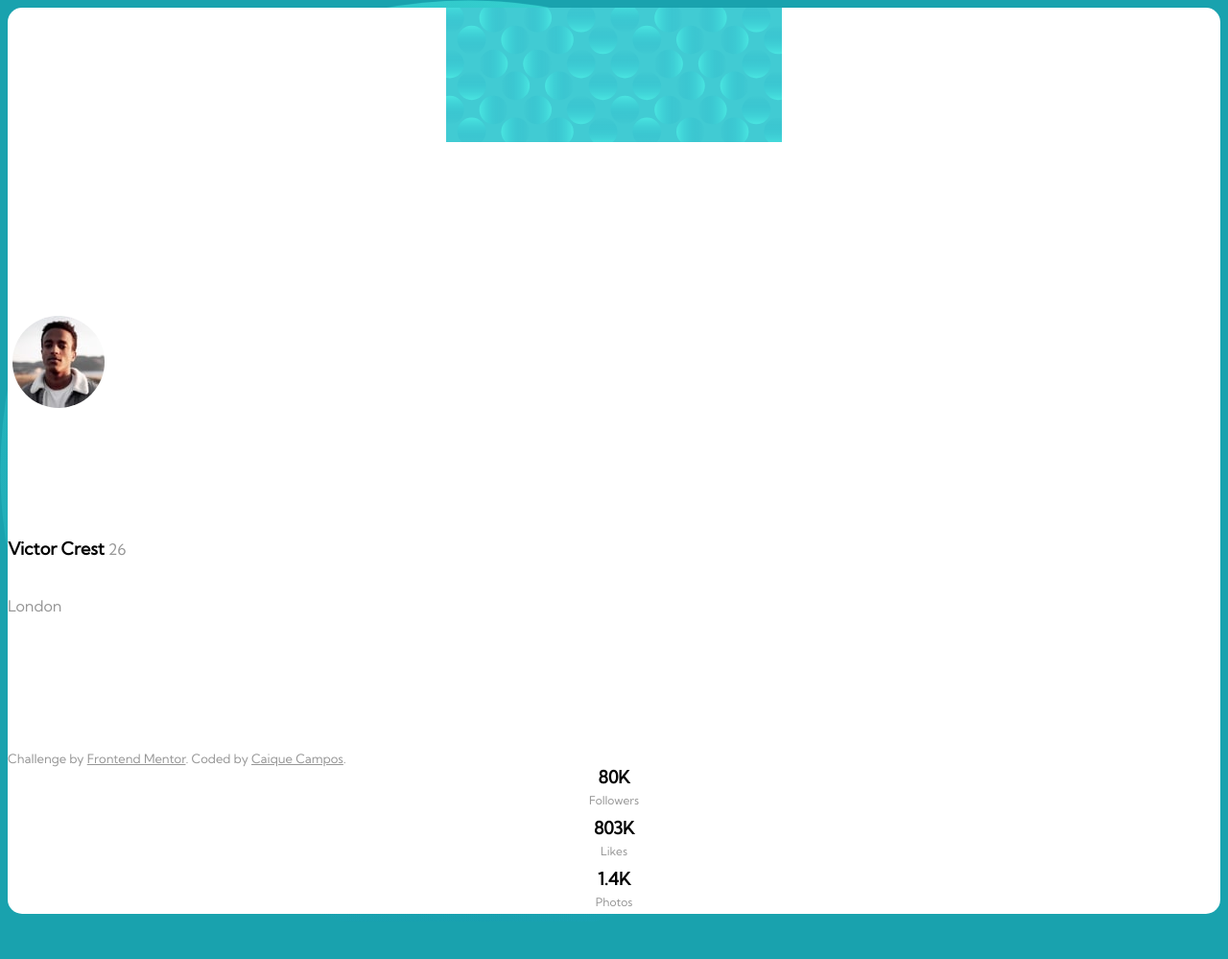
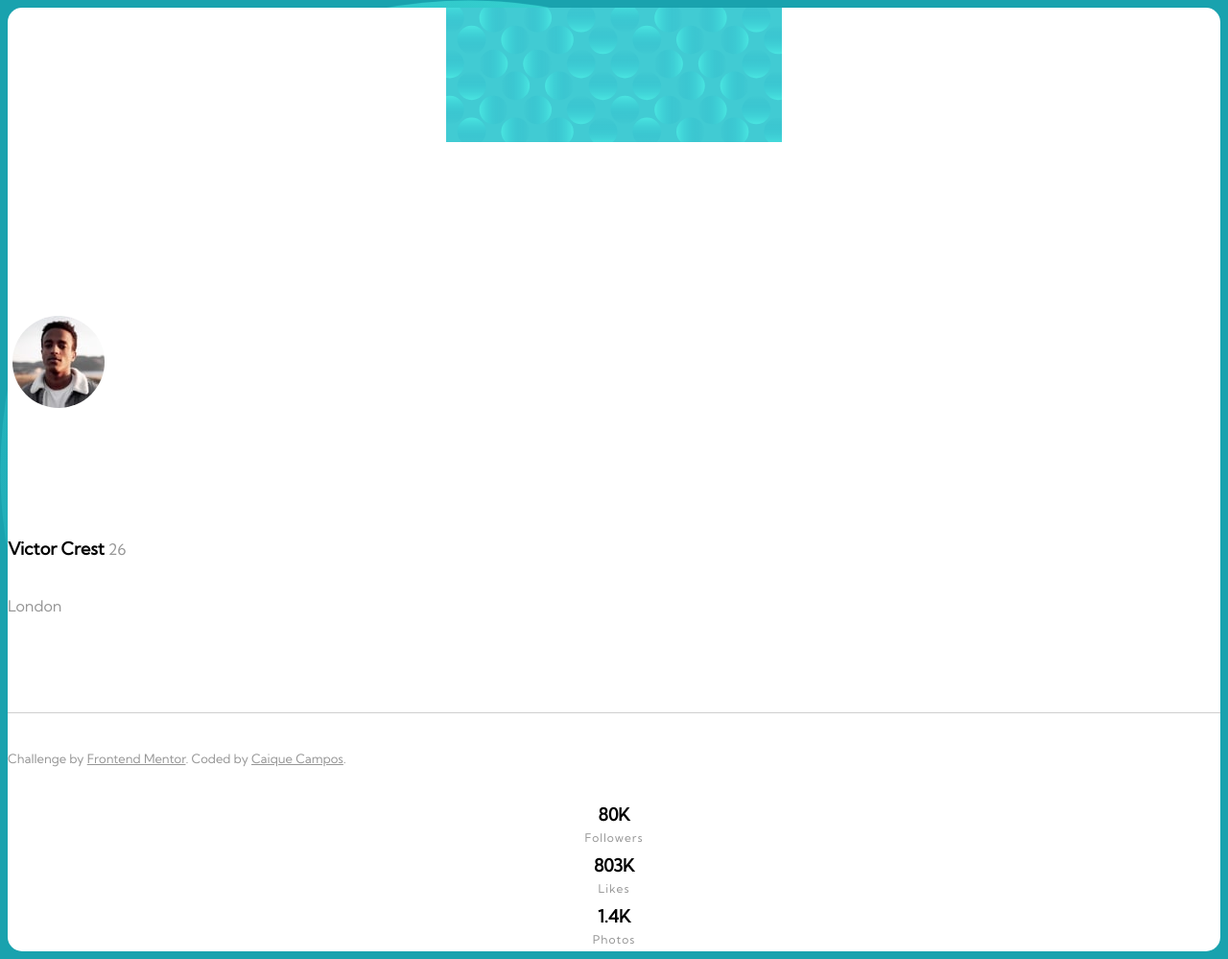
Before and after one commit to Oliveiras96/profile-card-component-main, a plain HTML site: page index.html in a window 1280 px wide. Shown: the whole page at 96% size. Before the commit the page ends 960 px from the top, so only its background shows below. Drawn offline with Linux system fonts and the light colour scheme.

Commit message:
adds line break and final touches

```diff
--- a/css/style.css
+++ b/css/style.css
@@ -21,7 +21,7 @@ body {
 b {
     color: black;
     font-size: 18px;
-    font-weight: 700;
+    font-weight: 900;
 }
 
 .profilePic img {
@@ -39,7 +39,9 @@ b {
 }
 
 .secondaryInfo {
-    margin-top: 12%;
+    margin-top: 8%;
+    padding-top: 7%;
+    border-top: 1px solid  hsl(0, 0%, 81%);
 }
 
 .social {
@@ -54,6 +56,7 @@ b {
 .statsDescription {
     padding-top: 5px;
     font-size: 12px;
+    letter-spacing: 1px;
 }
 
 .attribution {
@@ -98,6 +101,7 @@ b {
 
 
 }
+/* ---------------------------------------------------------------- */
 
 /* For Desktop */
 @media only screen and (min-width: 1440px){
@@ -130,3 +134,5 @@ b {
         flex-direction: column;
     }
 }
+
+/* -------------------------------------------------------------------- */
--- a/index.html
+++ b/index.html
@@ -1,17 +1,18 @@
 <!DOCTYPE html>
+
 <html lang="en">
 <head>
   <meta charset="UTF-8">
-  <meta name="viewport" content="width=device-width, initial-scale=1.0"> <!-- displays site properly based on user's device -->
+  <meta name="viewport" content="width=device-width, initial-scale=1.0">
 
   <link rel="icon" type="image/png" sizes="32x32" href="./images/favicon-32x32.png">
+
   <link rel="preconnect" href="https://fonts.gstatic.com">
   <link href="https://fonts.googleapis.com/css2?family=Kumbh+Sans&display=swap" rel="stylesheet">
+
   <link rel="stylesheet" type="text/css" href="css/style.css">
 
   <title>Frontend Mentor | Profile card component</title>
-
-  <!-- Feel free to remove these styles or customise in your own stylesheet 👍 -->
 
 </head>
 <body>
@@ -32,11 +33,13 @@
         <div class="location">
           London
         </div>
+
       </div>
 
     </div>
 
     <div class="secondaryInfo profileComponent">
+
       <div class="social">
         <span>
           <b>80K</b>
@@ -45,6 +48,7 @@
           Followers
         </span>
       </div>
+
       <div class="social">
         <span>
           <b>803K</b>
@@ -52,6 +56,7 @@
         <span class="statsDescription">
           Likes
       </div>
+
       <div class="social">
         <span>
           <b>1.4K</b>
@@ -59,22 +64,15 @@
         <span class="statsDescription">
           Photos
       </div>
+
     </div>
 
   </div>
-
-
-
-
-
-
-  </span>
-
-
 
   <div class="attribution">
     Challenge by <a href="https://www.frontendmentor.io?ref=challenge" target="_blank">Frontend Mentor</a>.
     Coded by <a href="https://github.com/Oliveiras96">Caique Campos</a>.
   </div>
+
 </body>
 </html>
```
